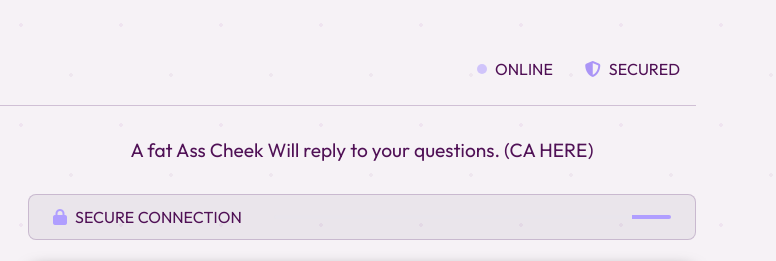
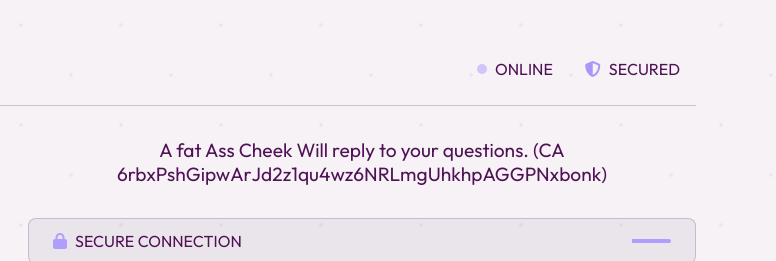
Before and after one commit to Alleyhustler/cheeck, a plain HTML site: page index.html in a window 1280 px wide. Shown: the top 261 px of the page, 504-1280 px from the left. Drawn offline with Linux system fonts and the light colour scheme; a web font is replaced by a local one.

Commit message:
Update index.html

```diff
--- a/index.html
+++ b/index.html
@@ -486,7 +486,7 @@
 
       <!-- Main content area -->
       <div class="content-area">
-        <p class="tagline">A fat Ass Cheek Will reply to your questions. (CA HERE)</p>
+        <p class="tagline">A fat Ass Cheek Will reply to your questions. (CA 6rbxPshGipwArJd2z1qu4wz6NRLmgUhkhpAGGPNxbonk)</p>
 
         <div class="security-bar">
           <div class="security-status">
```
